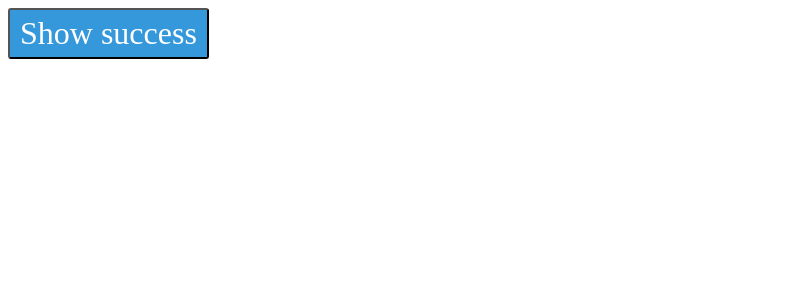
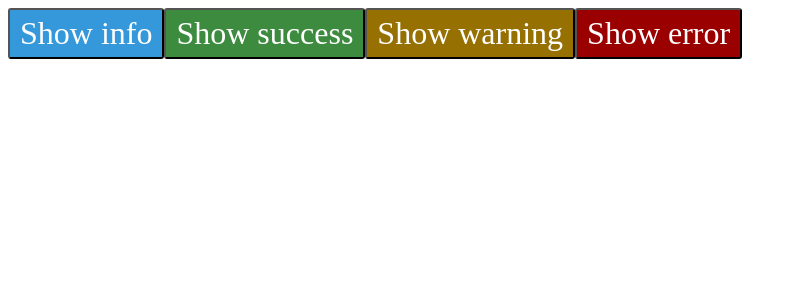
Before and after one commit to FL0R1AN84/vue-toastification, a Vue app: page / in a window 1280 px wide. Shown: the top 300 px of the page, without its empty margins (0-797 px from the left). Built offline with nearby package versions, Linux system fonts and the light colour scheme.

Commit message:
Show all toastification types

```diff
--- a/src/App.vue
+++ b/src/App.vue
@@ -2,12 +2,18 @@
 import { useToast } from 'vue-toastification';
 const toast = useToast();
 
+const info = () => toast.info('You did it! 🎉');
 const success = () => toast.success('You did it! 🎉');
+const warning = () => toast.warning('You did it! 🎉');
+const error = () => toast.error('You did it! 🎉');
 </script>
 
 <template>
   <div>
-    <button class="btn btn-blue" @click="success">Show success</button>
+    <button class="btn btn-blue" @click="info">Show info</button>
+    <button class="btn btn-green" @click="success">Show success</button>
+    <button class="btn btn-yellow" @click="warning">Show warning</button>
+    <button class="btn btn-red" @click="error">Show error</button>
   </div>
 </template>
 
@@ -33,7 +39,7 @@ const success = () => toast.success('You did it! 🎉');
 }
 
 .btn-green {
-  @include button-bg(#2ecc71);
+  @include button-bg(#3d8b3f);
 }
 
 .btn-blue {
@@ -41,10 +47,10 @@ const success = () => toast.success('You did it! 🎉');
 }
 
 .btn-yellow {
-  @include button-bg(#f1c40f);
+  @include button-bg(#967000);
 }
 
 .btn-red {
-  @include button-bg(#e74c3c);
+  @include button-bg(#9b0001);
 }
 </style>
```
